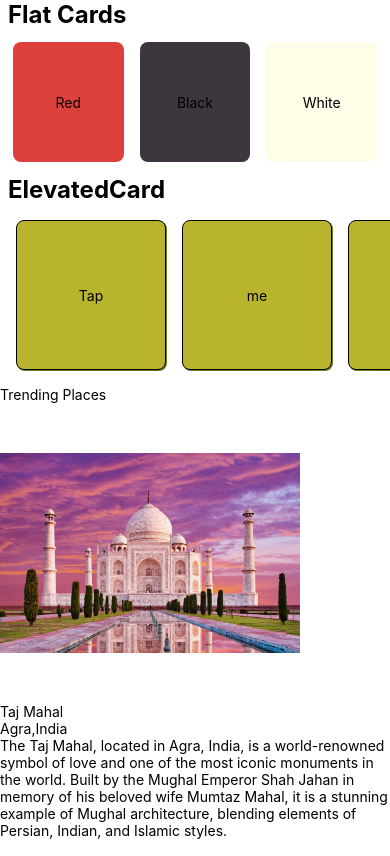
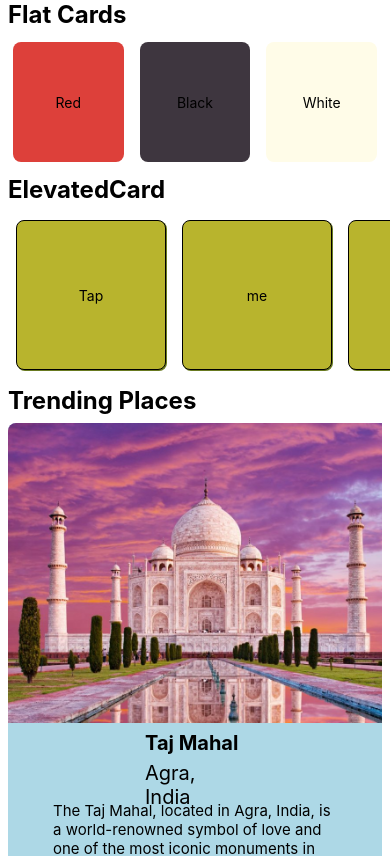
Before and after one commit to KristinAlex1/React-Native-App-With-Styling, a React Native app: screen / in a window 390 px wide. Shown: the top 856 px of the page. Built offline with nearby package versions, Linux system fonts and the light colour scheme.

Commit message:
Added the fancy card

```diff
--- a/App.tsx
+++ b/App.tsx
@@ -9,9 +9,10 @@ const App = () => {
     <View >
       <SafeAreaView >
         <ScrollView >
-        <FlatCards/>
-        <ElevatedCards/>
-        <FancyCard/>
+          <FlatCards/>
+          <ElevatedCards/>
+          <FancyCard/>
+          <FancyCard/>
         </ScrollView>
       </SafeAreaView>
 
--- a/components/FancyCard.tsx
+++ b/components/FancyCard.tsx
@@ -1,4 +1,4 @@
-import { Image, StyleSheet, Text, View } from 'react-native'
+import { Image, ScrollView, StyleSheet, Text, View } from 'react-native'
 import React from 'react'
 
 const FancyCard = () => {
@@ -6,15 +6,16 @@ const FancyCard = () => {
     <View>
       <Text style = {styles.headingText}>Trending Places</Text>
       <View style = {[styles.card,styles.elevated]}>
+        <ScrollView>
         <Image source = {require('../images/GettyImages-1208049833-scaled-e1654782364566-1024x682.jpg')
 } style = {styles.cardImage}/>
         <View style = {styles.cardBody}>
             <Text style = {styles.cardTitle}>Taj Mahal</Text>
-            <Text style = {styles.cardLabel}>Agra,India</Text>
+            <Text style = {styles.cardLabel}>Agra, India</Text>
             <Text style = {styles.cardDescription}>The Taj Mahal, located in Agra, India, is a world-renowned symbol of love and one of the most iconic monuments in the world. Built by the Mughal Emperor Shah Jahan in memory of his beloved wife Mumtaz Mahal, it is a stunning example of Mughal architecture, blending elements of Persian, Indian, and Islamic styles.</Text>
-            <Text style = {styles.cardFooter}></Text>
-
+            <Text style = {styles.cardFooter}> 12 Mins Away </Text>
         </View>
+        </ScrollView>
       </View>
     </View>
   )
@@ -24,18 +25,63 @@ export default FancyCard
 
 const styles = StyleSheet.create({
     headingText: {
+        fontSize: 24,
+        fontWeight: 'bold',
+        paddingHorizontal: 8,
 
     },
-    card:{},
-    elevated:{},
+    card:{
+        height: 600,
+        margin: 8,
+        borderRadius: 8,
+
+    },
+    elevated:{
+        backgroundColor: 'lightblue',
+        shadowColor: 'black',
+    },
     cardImage:{
         height: 300,
-        width: 300,
-        resizeMode: 'contain',
+        width: 400,
+        resizeMode: 'cover',
+        paddingHorizontal: 8,
+        marginBottom: 8,
+        borderTopLeftRadius: 8,
+        borderTopRightRadius: 20,
     },
-    cardBody:{},
-    cardTitle:{},
-    cardLabel:{},
-    cardDescription:{},
-    cardFooter:{},
+    cardBody:{
+
+        flex: 1,
+        flexGrow: 1,
+        flexDirection: 'column',
+        justifyContent: 'center',
+        alignItems: 'center',
+
+
+
+    },
+    cardTitle:{
+        fontWeight: 'bold',
+        height: 30,
+        width:100,
+        fontSize: 20,
+    },
+    cardLabel:{
+
+        height: 40,
+        width:100,
+        fontSize: 20,
+    },
+    cardDescription:{
+
+        height: 180,
+        width:300,
+        fontSize: 15,
+        paddingHorizontal: 8,
+    },
+    cardFooter:{
+        fontSize: 15,
+        fontWeight: 'bold',
+        height: 50,
+    },
 })
```
